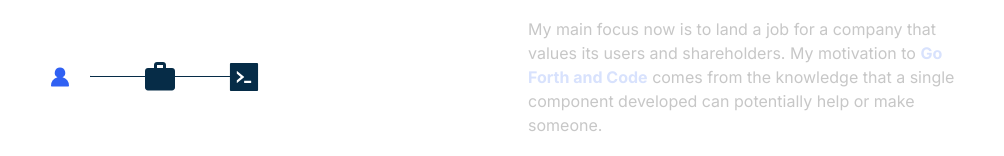
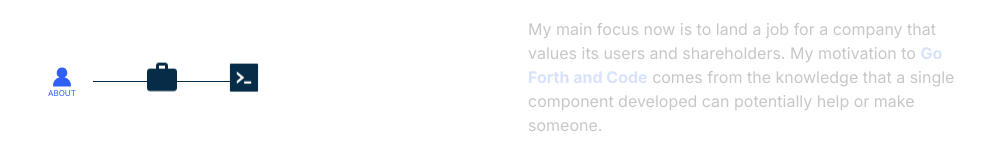
Before and after one commit to spencer-rafada/SpencerRafada, a React (Vite) app: page / in a window 1280 px wide. Shown: the part 271-427 px from the top of the page, without its empty margins (136-1140 px from the left). Built offline with nearby package versions, Linux system fonts and the light colour scheme.

Commit message:
added navbar for accessibility

```diff
--- a/src/components/Navbar.jsx
+++ b/src/components/Navbar.jsx
@@ -24,20 +24,29 @@ export default function Navbar({ aboutRef, expRef, projRef }) {
 
   return (
     <div className='infoSection__navBar'>
-      <GoPersonFill
-        className={active === 'about' ? `active` : null}
+      <div
+        className={active === 'about' ? `active` : `inactive`}
         onClick={() => handleNavClick('about')}
-      />
+      >
+        <GoPersonFill />
+        <p>About</p>
+      </div>
       <span className='line'>x</span>
-      <MdWork
-        className={active === 'work' ? `active` : null}
+      <div
+        className={active === 'work' ? `active` : `inactive`}
         onClick={() => handleNavClick('work')}
-      />
+      >
+        <MdWork />
+        <p>Experience</p>
+      </div>
       <span className='line'>x</span>
-      <AiFillCode
-        className={active === 'proj' ? `active` : null}
+      <div
+        className={active === 'proj' ? `active` : `inactive`}
         onClick={() => handleNavClick('proj')}
-      />
+      >
+        <AiFillCode />
+        <p>Projects</p>
+      </div>
     </div>
   )
 }
--- a/src/main.css
+++ b/src/main.css
@@ -150,20 +150,34 @@ main {
     display: flex;
   }
 }
-.infoSection .infoSection__navBar svg {
+.infoSection .infoSection__navBar .active {
   cursor: pointer;
-  color: #062c47;
-  animation-name: navAnimationOut;
-  animation-duration: 0.5s;
-  animation-timing-function: ease;
-}
-.infoSection .infoSection__navBar .active {
+  display: flex;
+  flex-direction: column;
+  align-items: center;
   color: #3061f3;
   transform: scale(1.5);
   margin: 1rem;
   animation-name: navAnimationIn;
   animation-duration: 0.5s;
   animation-timing-function: ease;
+}
+.infoSection .infoSection__navBar .active svg {
+  color: #3061f3;
+}
+.infoSection .infoSection__navBar .active p {
+  font-size: 0.5rem;
+  text-transform: uppercase;
+  margin: 0;
+}
+.infoSection .infoSection__navBar .inactive {
+  color: #062c47;
+  animation-name: navAnimationOut;
+  animation-duration: 0.5s;
+  animation-timing-function: ease;
+}
+.infoSection .infoSection__navBar .inactive p {
+  display: none;
 }
 .infoSection .infoSection__navBar .line {
   font-size: 0.05rem;
--- a/src/main.scss
+++ b/src/main.scss
@@ -154,20 +154,34 @@ main {
     @media screen and (min-width: $mediumScreen) {
       display: flex;
     }
-    svg {
+    .active {
       cursor: pointer;
-      color: $secondaryColor;
-      animation-name: navAnimationOut;
-      animation-duration: 0.5s;
-      animation-timing-function: ease;
-    }
-    .active {
+      display: flex;
+      flex-direction: column;
+      align-items: center;
       color: $primaryColor;
       transform: scale(1.5);
       margin: 1rem;
       animation-name: navAnimationIn;
       animation-duration: 0.5s;
       animation-timing-function: ease;
+      svg {
+        color: $primaryColor;
+      }
+      p{
+        font-size: 0.5rem;
+        text-transform: uppercase;
+        margin: 0;
+      }
+    }
+    .inactive {
+      color: $secondaryColor;
+      animation-name: navAnimationOut;
+      animation-duration: 0.5s;
+      animation-timing-function: ease;
+      p {
+        display: none;
+      }
     }
     .line {
       font-size: 0.05rem;
```
Also changed, not shown: 1 other file (tests, documents, lock files or other folders).
